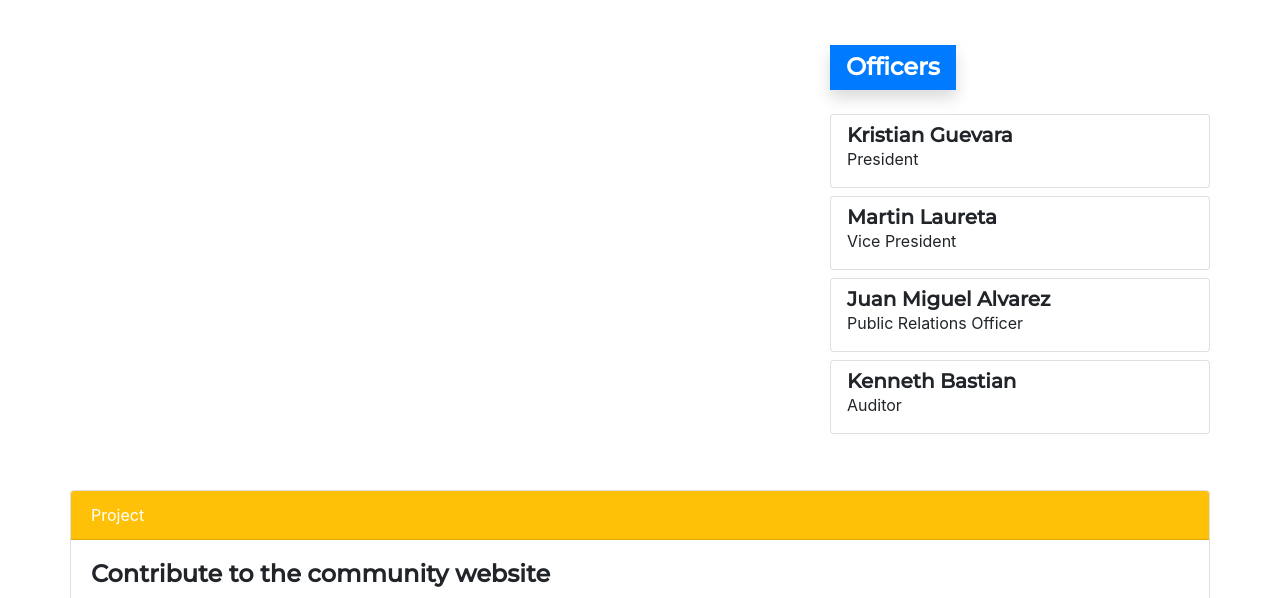
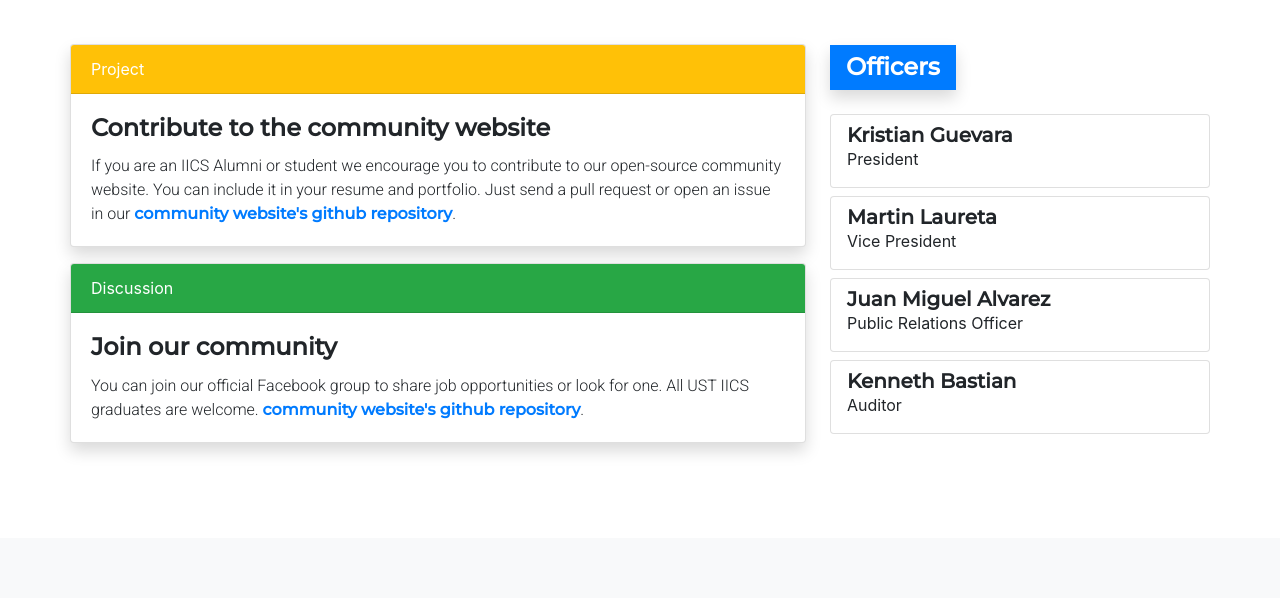
Before and after one commit to mens-rea/ust-iics-alumni-association, a website built with Parcel: page index.html in a window 1280 px wide. Shown: the part 1236-1834 px from the top of the page. Built offline with nearby package versions, Linux system fonts and the light colour scheme; animation ran at ten frames a second.

Commit message:
add content

```diff
--- a/index.html
+++ b/index.html
@@ -94,6 +94,35 @@
                 </div>
               </div>
             </div>
+
+            <div class="row pr-4 mt-5">
+              <div class="col-md-12 p-0">
+                <div class="card mb-3 w-100 shadow">
+                  <div class="card-header bg-warning text-white">Project</div>
+                  <div class="card-body">
+                    <h4 class="card-title">Contribute to the community website</h4>
+                    <p class="card-text">
+                      If you are an IICS Alumni or student we encourage you to contribute to our open-source community website.
+                      You can include it in your resume and portfolio. Just send a pull request or open an issue in our
+                      <a href="https://github.com/mens-rea/ust-iics-alumni-association" target="_blank">community website's
+                        github repository</a>.
+                    </p>
+                  </div>
+                </div>
+
+                <div class="card mb-3 w-100 shadow">
+                  <div class="card-header bg-success text-white">Discussion</div>
+                  <div class="card-body">
+                    <h4 class="card-title">Join our community</h4>
+                    <p class="card-text">
+                      You can join our official Facebook group to share job opportunities or look for one. All UST IICS graduates are welcome.
+                      <a href="https://github.com/mens-rea/ust-iics-alumni-association" target="_blank">community website's
+                        github repository</a>.
+                    </p>
+                  </div>
+                </div>
+              </div>
+            </div>
           </div>
 
           <div class="col-md-4 mb-5">
@@ -136,24 +165,6 @@
                 <h5 class="mb-0">Kenneth Bastian</h5>
                 <label>Auditor</label>
               </div>
-            </div>
-          </div>
-        </div>
-
-        <div class="row">
-          <div class="col-md-12">
-
-          </div>
-          <div class="card mb-3 d-inline-block w-100">
-            <div class="card-header bg-warning text-white">Project</div>
-            <div class="card-body">
-              <h4 class="card-title">Contribute to the community website</h4>
-              <p class="card-text">
-                If you are an IICS Alumni or student we encourage you to contribute to our open-source community website.
-                You can include it in your resume and portfolio. Just send a pull request or open an issue in our
-                <a href="https://github.com/mens-rea/ust-iics-alumni-association" target="_blank">community website's
-                  github repository</a>.
-              </p>
             </div>
           </div>
         </div>
```
